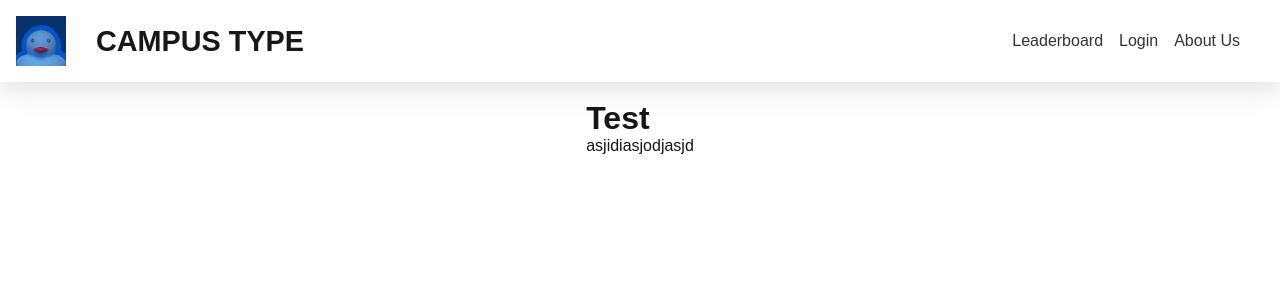
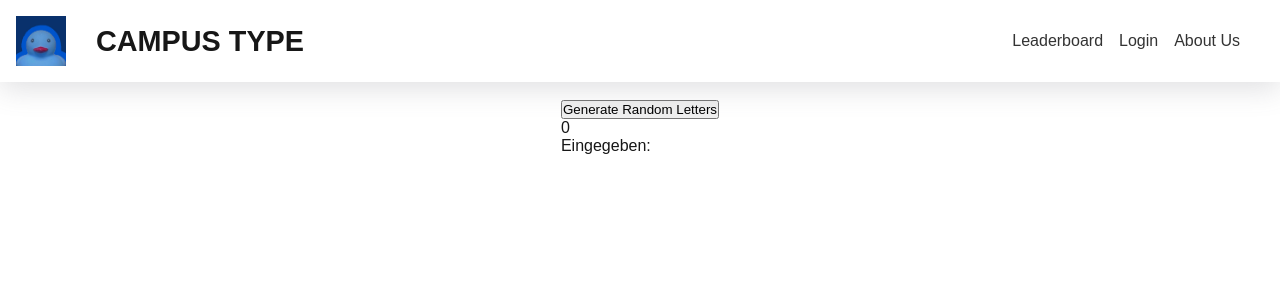
Before and after one commit to lo-steiner/FE_Campustype, a Next.js app: page / in a window 1280 px wide. Shown: the top 300 px of the page. Built offline with nearby package versions, Linux system fonts and the light colour scheme; no server answers; a web font is replaced by a local one.

Commit message:
Grund Loigc

```diff
--- a/package.json
+++ b/package.json
@@ -12,7 +12,6 @@
     "cypress:open": "cypress:open"
   },
   "dependencies": {
-    "concurrently": "^9.1.2",
     "jwt-decode": "^4.0.0",
     "materialize-css": "^1.0.0-rc.2",
     "next": "15.2.4",
@@ -22,6 +21,7 @@
     "react-toastify": "^11.0.5"
   },
   "devDependencies": {
+    "concurrently": "^9.1.2",
     "cypress": "^14.2.1",
     "eslint": "9.23.0",
     "eslint-config-next": "15.2.4"
--- a/pages/index.js
+++ b/pages/index.js
@@ -1,12 +1,137 @@
-import React from "react";
+import { useEffect, useState } from "react";
+import styles from '../styles/index.module.css';
 
 export default function Home() {
-    return (
-        <>
-            <div>
-                <h1>Test</h1>
-                <p>asjidiasjodjasjd </p>
-            </div>
-        </>
-    );
+  const [displayLetters, setDisplayLetters] = useState('');
+  const [userLetters, setUserLetters] = useState('');
+  const [count, setCount] = useState(0);
+  const [isActive, setIsActive] = useState(false);
+  const wordsCount = 10;
+
+  const generateRandomLetters = async (wordCount) => {
+    try {
+      const response = await fetch('http://ndeszynskio:8080/api/words/10');
+      const data = await response.json();
+      console.log(data)
+      const words = data.map(entry => entry.word);
+
+      let result = '';
+      for (let i = 0; i < wordCount; i++) {
+        const randomWord = words[i];
+        result += randomWord + ' ';
+      }
+
+      return result.trim();
+    } catch (error) {
+      console.error('Fehler beim Laden:', error);
+      return '';
+    }
+  };
+
+  // Load random letters on component mount
+  useEffect(() => {
+    generateRandomLetters(wordsCount).then((result) => {
+      setDisplayLetters(result);
+    });
+  }, []);
+
+  // Check if user has finished typing
+  useEffect(() => {
+    if (userLetters.length === displayLetters.length && userLetters.length > 0) {
+      handleFinish();
+    }
+  }, [userLetters, displayLetters]);
+
+  // Timer logic
+  useEffect(() => {
+    if (!isActive) return;
+
+    const interval = setInterval(() => {
+      setCount((prevCount) => prevCount + 1);
+    }, 1000);
+
+    return () => clearInterval(interval);
+  }, [isActive]);
+
+  const stopTimer = () => {
+    setIsActive(false);
+  };
+
+  const startTimer = () => {
+    setIsActive(true);
+  };
+
+  const randomLetters = () => {
+    generateRandomLetters(wordsCount).then((result) => {
+      setDisplayLetters(result);
+      setUserLetters('');
+      setCount(0);
+      stopTimer();
+    });
+  };
+
+  const addLetter = (letter) => {
+    const updated = userLetters + letter;
+    setUserLetters(updated);
+  };
+
+  const handleFinish = () => {
+    stopTimer();
+    let correct = 0;
+    let incorrect = 0;
+
+    displayLetters.split('').forEach((char, i) => {
+      if (userLetters[i] === char) {
+        correct += 1;
+      } else {
+        incorrect += 1;
+      }
+    });
+
+    const timeInMinutes = count / 60;
+    const cpm = correct / timeInMinutes;
+    const accInDec = correct / (incorrect + correct);
+    const acc = Math.round(accInDec * 100);
+    const wpm = (wordsCount / timeInMinutes) * accInDec;
+
+    console.log("ACC: ", acc, "%");
+    console.log("WPM: ", wpm);
+    console.log("CPM: ", cpm);
+  };
+
+  const handleKeyDown = (e) => {
+    if ((e.key.length === 1 && /^[a-zA-Z]$/.test(e.key)) || e.key === ' ') {
+      if (userLetters.length === 0) {
+        startTimer();
+      }
+      addLetter(e.key);
+      e.preventDefault();
+    }
+
+    if (e.key === 'Tab') {
+      e.preventDefault();
+      randomLetters();
+    }
+  };
+
+  return (
+    <div onKeyDown={handleKeyDown} tabIndex={0} style={{ outline: 'none' }}>
+      <button onClick={randomLetters}>Generate Random Letters</button>
+      <p>{count}</p>
+      <div>
+        {displayLetters.split('').map((char, i) => {
+          let color = 'white';
+          if (userLetters[i]) {
+            color = userLetters[i] === char ? 'green' : 'red';
+          }
+          return (
+            <span key={i} style={{ color }}>
+              {char}
+            </span>
+          );
+        })}
+      </div>
+      <p>Eingegeben: {userLetters}</p>
+    </div>
+  );
 }
```
Also changed, not shown: .eslintrc.json (added), styles/index.module.css (added), 1 other file (tests, documents, lock files or other folders).
